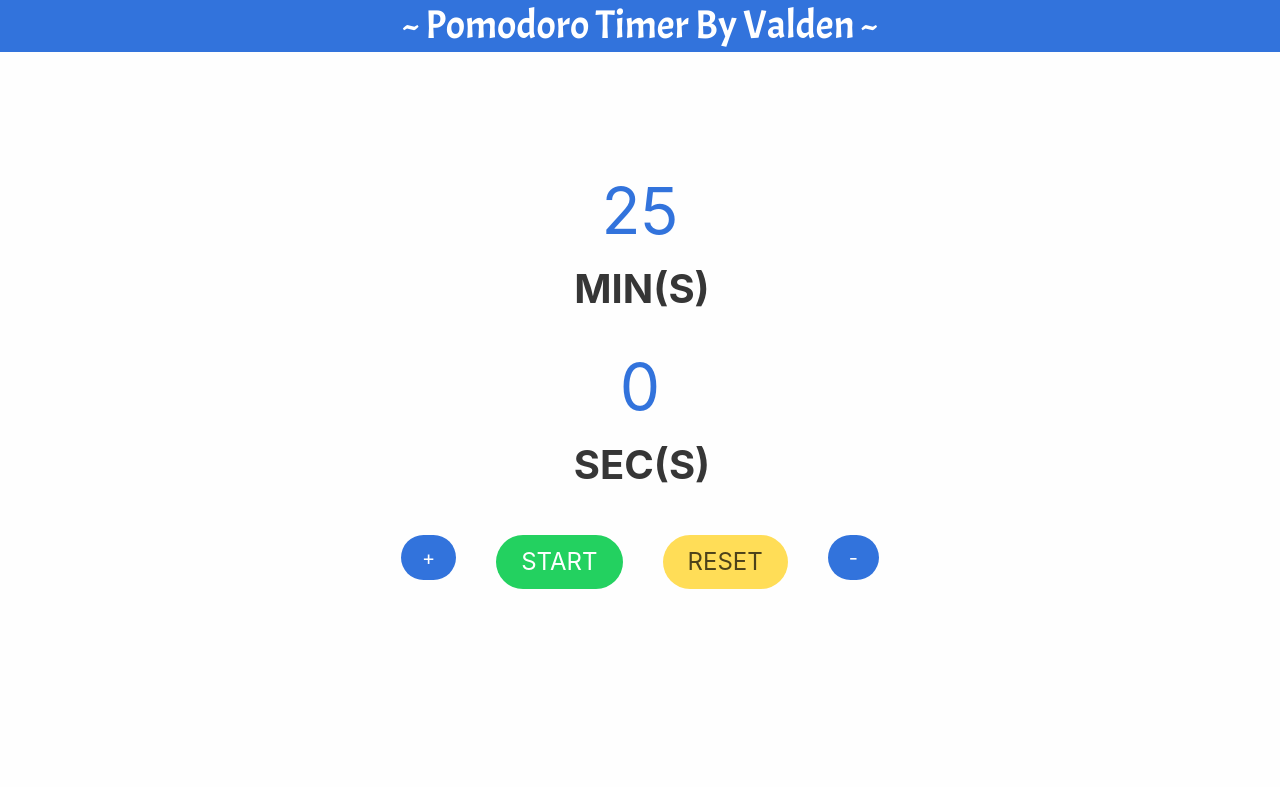
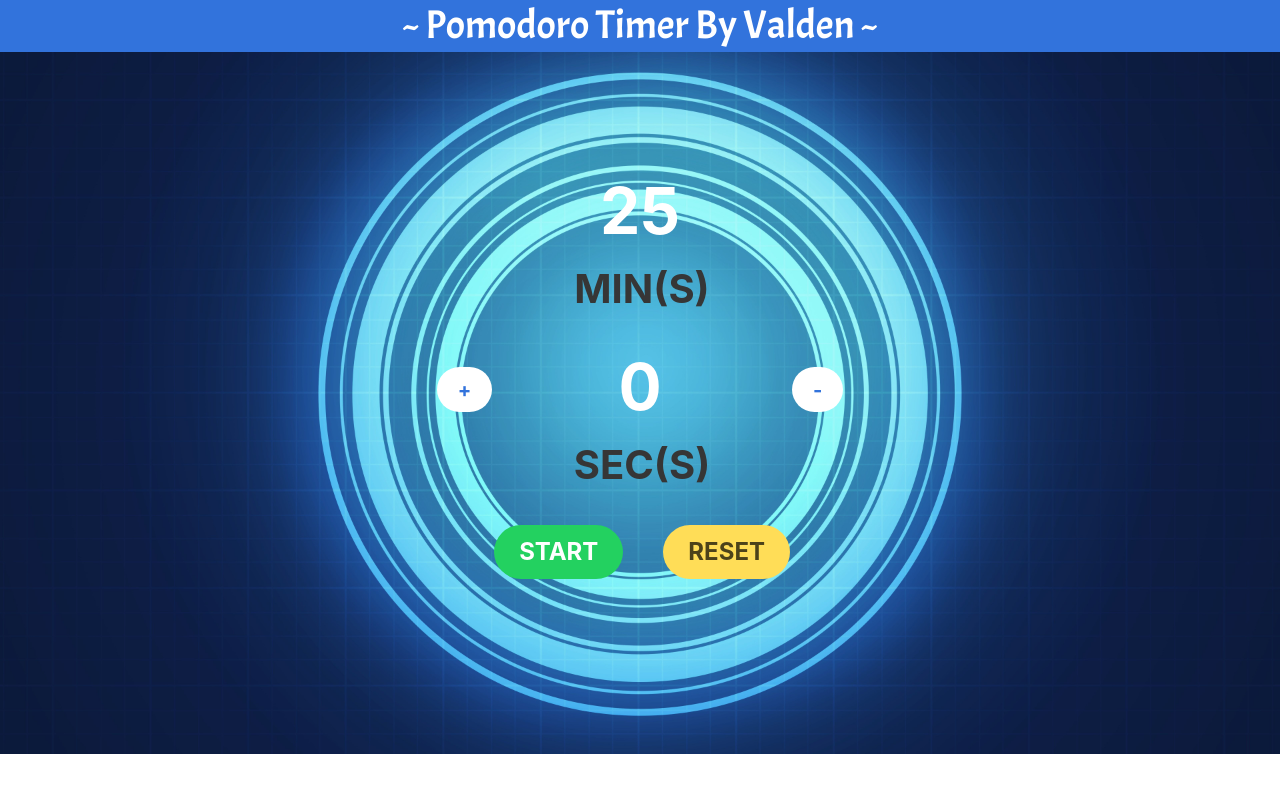
Before and after one commit to ValdenBE/pomodoro, a React app: page / in a window 1280 px wide. Built offline with nearby package versions, Linux system fonts and the light colour scheme.

Commit message:
Background and small scss update

```diff
--- a/src/components/pomodoro.js
+++ b/src/components/pomodoro.js
@@ -1,9 +1,7 @@
 import React, {Component} from "react";
 import Buttons from "./buttons";
 
-const format = time => {
-    return [Math.floor(time / 60), time % 60];
-};
+const format = time => [Math.floor(time / 60), time % 60];
 export default class pomodoro extends Component {
     constructor(props) {
         super(props);
@@ -84,7 +82,9 @@ export default class pomodoro extends Component {
                     <Buttons
                         handleButton={this.onIncrease}
                         value={"+"}
-                        className={"button is-medium is-link is-rounded incDec"}
+                        className={
+                            "button is-medium is-link is-rounded is-inverted incDec increase "
+                        }
                     />
                     {start}
                     {pause}
@@ -98,7 +98,9 @@ export default class pomodoro extends Component {
                     <Buttons
                         handleButton={this.onDecrease}
                         value={"-"}
-                        className={"button is-medium is-link is-rounded incDec"}
+                        className={
+                            "button is-medium is-link is-rounded is-inverted incDec decrease"
+                        }
                     />
                 </p>
             </div>
--- a/src/scss/app.scss
+++ b/src/scss/app.scss
@@ -1,7 +1,11 @@
 @import url("https://fonts.googleapis.com/css?family=Acme&display=swap");
 
 body {
-  background-color: #fefefe;
+    background: url("/src/img/background.jpg");
+    background-size: 100%;
+    background-repeat: no-repeat;
+    background-position-x: center;
+    background-position-y: center;
     text-align: center;
     .navbar {
         background: #3273dc;
@@ -25,7 +29,8 @@ body {
     align-items: center;
 }
 #timer {
-  color: #3273dc;
+    color: white;
+    font-weight: bold;
     font-size: 4rem;
 }
 .label {
@@ -33,6 +38,22 @@ body {
     padding-left: 0.25rem;
 }
 
-.button{
-  margin : 20px
+.button {
+    margin: 20px;
+    font-weight: bold;
 }
+
+.increase,
+.decrease {
+    bottom: 168px;
+}
+.increase {
+    left: 38px;
+}
+.decrease {
+    right: 38px;
+}
+.is-start,
+.is-reset {
+    bottom: 10px;
+}
```
Also changed, not shown: src/img/background.jpg (added), 4 other files. Lines whose indentation alone changed are shown as unchanged.
